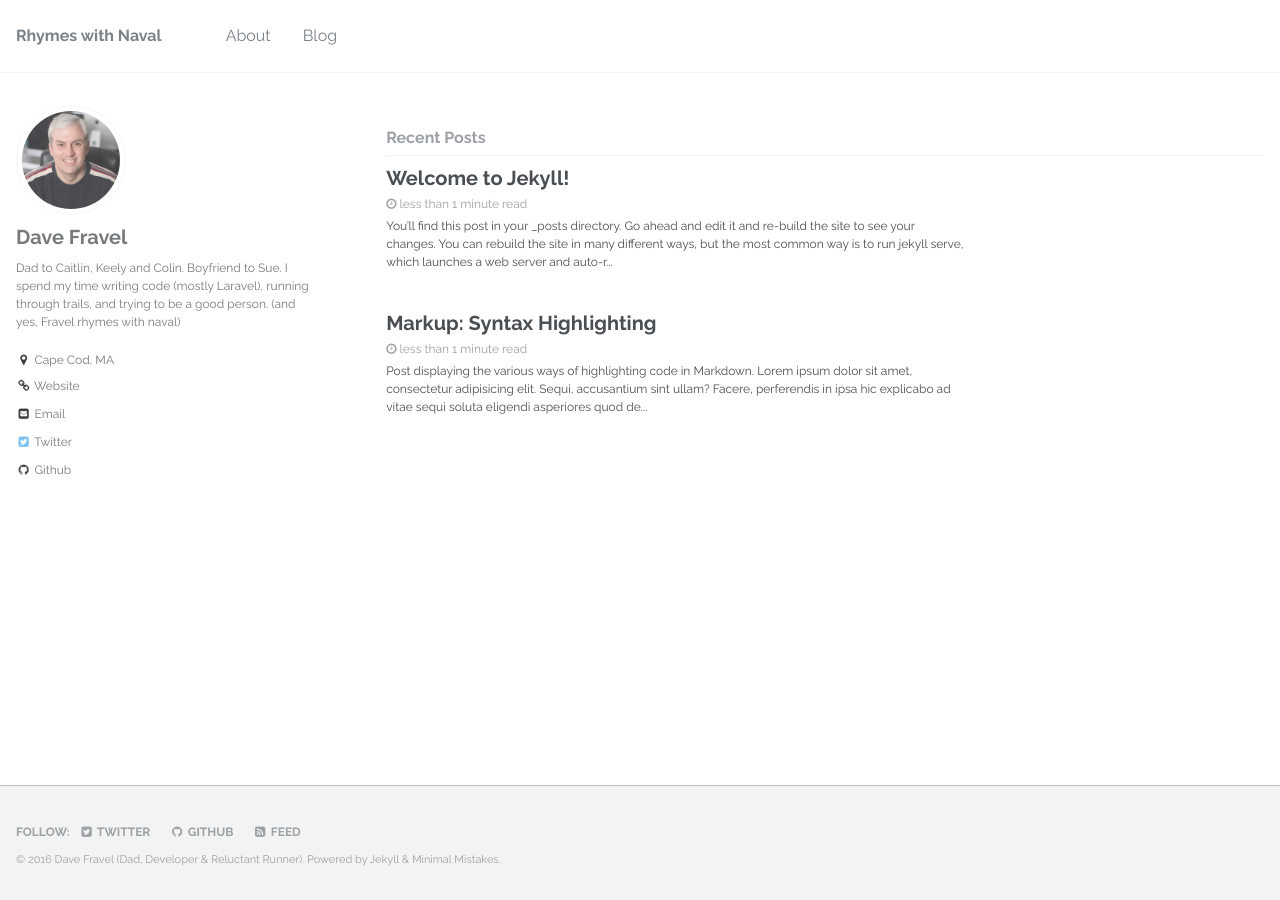
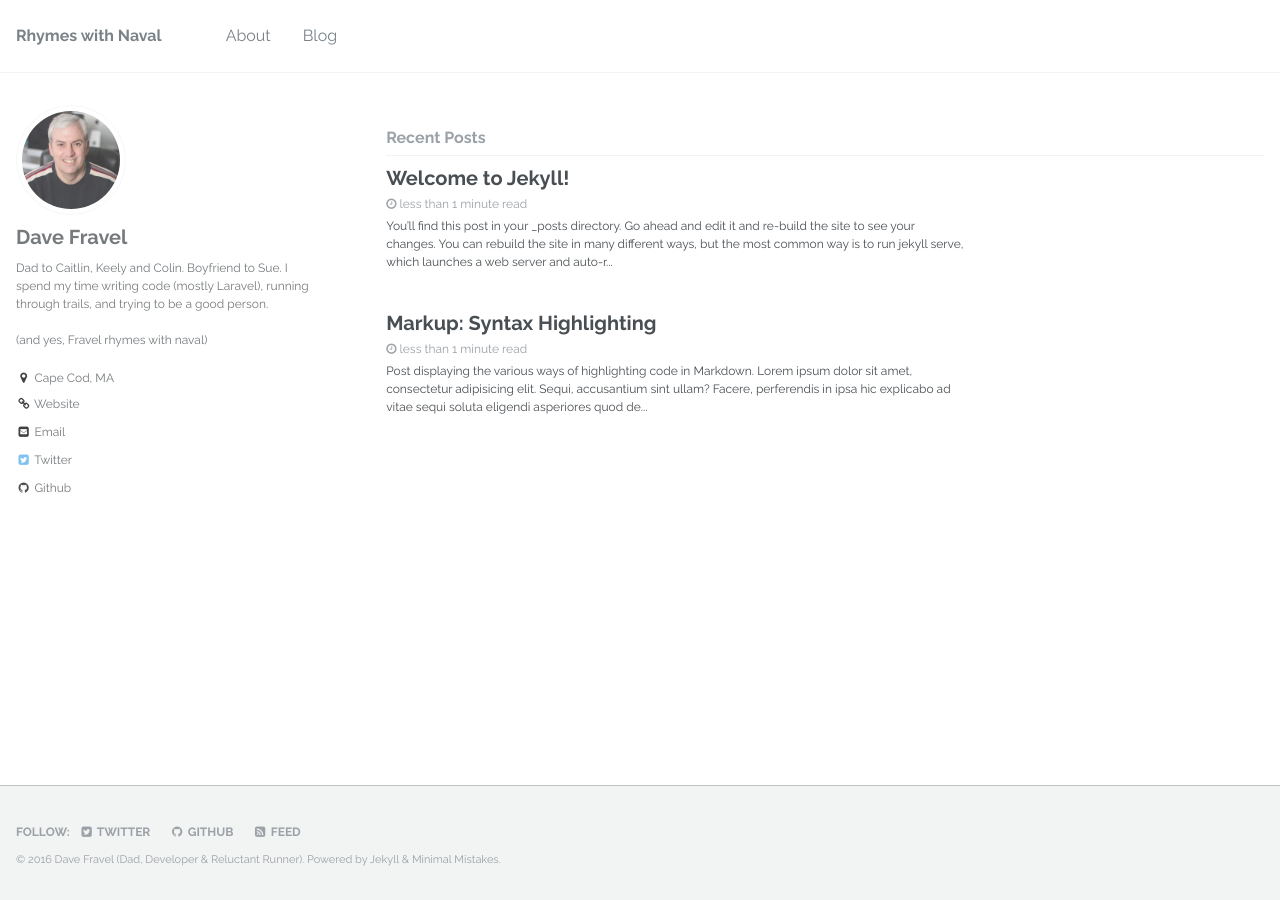
Before and after one commit to dfravel/dfravel.github.io, a Jekyll site: the page built from index.html, in a window 1280 px wide. Built offline with Jekyll 4.4.1, drawn with Linux system fonts in a browser that asks for light colours; the list of posts is cut into pages by our own code; comment, search, counter and statistics services are not loaded.

Commit message:
Bio Update 2

```diff
--- a/_config.yml
+++ b/_config.yml
@@ -79,7 +79,7 @@ analytics:
 author:
   name             : "Dave Fravel"
   avatar           : "/assets/images/fravel.jpg"
-  bio              : "Dad to Caitlin, Keely and Colin. Boyfriend to Sue.  I spend my time writing code (mostly Laravel), running through trails, and trying to be a good person. (and yes, Fravel rhymes with naval)"
+  bio              : "Dad to Caitlin, Keely and Colin. Boyfriend to Sue.  I spend my time writing code (mostly Laravel), running through trails, and trying to be a good person.<br><br> (and yes, Fravel rhymes with naval)"
   location         : "Cape Cod, MA"
   email            : "dave@bluegear.io"
   uri              : "http://bluegear.io"
```
